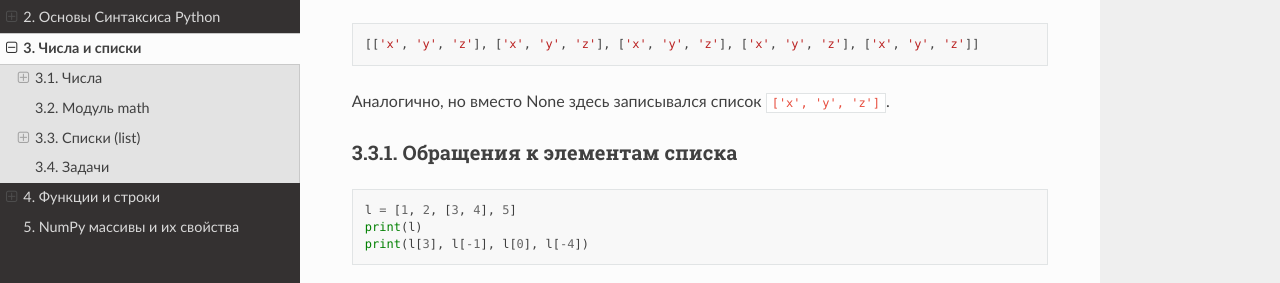
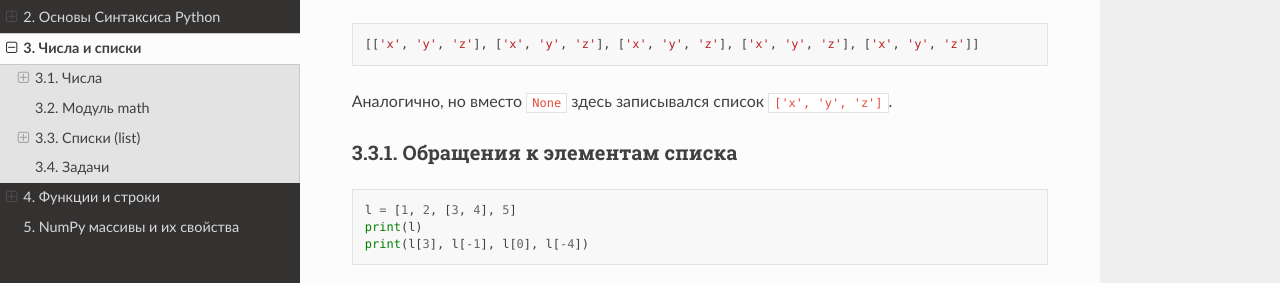
Before and after one commit to yamarus/PyForSci, a Sphinx documentation site: the page built from source/theme3.rst, in a window 1280 px wide and 900 px high, scrolled down 5913 px. Shown: the part 166-449 px from the top of the window. Built offline with Sphinx 7.4.7 and the Read the Docs theme 2.0.0, drawn with Linux system fonts in a browser that asks for light colours.

```diff
--- a/source/theme3.rst
+++ b/source/theme3.rst
@@ -302,7 +302,7 @@ float поддерживает специальные 'не числа' ``nan``
     [['x', 'y', 'z'], ['x', 'y', 'z'], ['x', 'y', 'z'], ['x', 'y', 'z'], ['x', 'y', 'z']]
 
 
-Аналогично, но вместо None здесь записывался список ``['x', 'y', 'z']``.
+Аналогично, но вместо ``None`` здесь записывался список ``['x', 'y', 'z']``.
 
 Обращения к элементам списка
 ----------------------------
```
Also changed, not shown: 4 other files.
